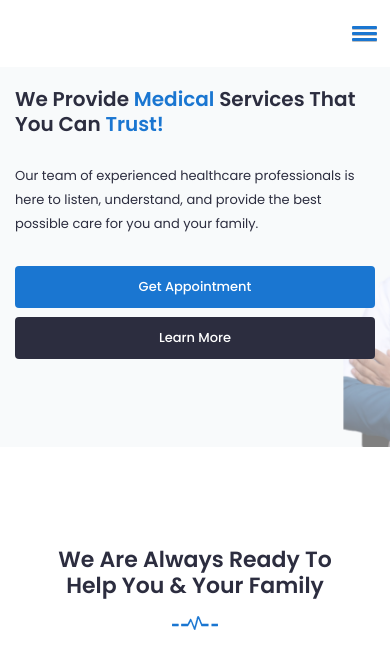
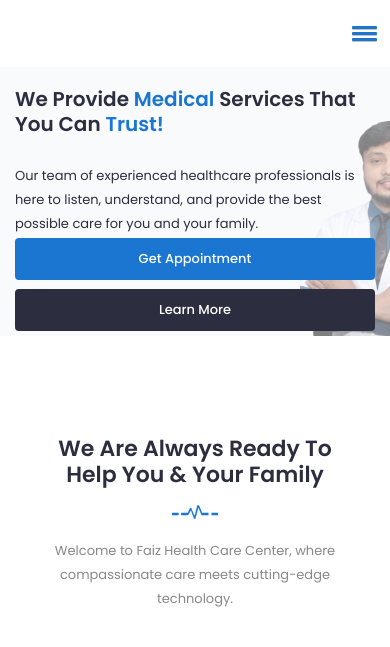
Before and after one commit to FaizAgha1234/Faiz_Health_Care, a plain HTML site: page index.html in a window 390 px wide. Shown: the part 169-816 px from the top of the page. Drawn offline with Linux system fonts and the light colour scheme; a script that the page names is missing.

Commit message:
second commit

```diff
--- a/css/responsive.css
+++ b/css/responsive.css
@@ -1060,7 +1060,7 @@ Version:	1.1
 	text-align: center;
 }
 .slider .single-slider {
-	height: 380px;
+	height: 269px;
 }
 .schedule {
 	background: #fff;
--- a/style.css
+++ b/style.css
@@ -1,53 +1,4 @@
-/* =====================================
-Template Name: 	Mediplus.
-Author Name: Naimur Rahman
-Website: http://wpthemesgrid.com/
-Description: Mediplus - Doctor HTML Template.
-Version:	1.1
-========================================*/
-/*======================================
-[ CSS Table of contents ]
-* Global CSS
-* Header CSS
-	+ Topbar
-	+ Logo
-	+ Widget
-	+ Main Menu
-	+ Search
-* Hero Slider CSS
-* Schedule CSS
-* Feautes CSS
-* Fun Facts CSS
-* Why Choose CSS
-* Call to Action CSS
-* Portfolio CSS
-	+ Portfolio Single CSS
-* Services CSS
-* Testimonials CSS
-* Departments CSS
-* Pricing Table CSS
-* Clients CSS
-* Team CSS
-	+ Single Team
-* Blog CSS
-	+ Latest Blog CSS
-	+ Blog Single CSS
-	+ Blog Sidebar CSS
-* Appointment CSS
-* Login CSS
-* Register CSS
-* Faq CSS
-* Contact Us CSS
-* Error 404 CSS
-* Mail Success CSS
-* Newsletter CSS
-* Doctor Calendar CSS
-* About Us CSS
-* Footer CSS
-========================================*/
-/*=============================
-	Global CSS
-===============================*/
+
 body{
     font-family: 'Poppins', sans-serif;
 	font-weight: 400;
@@ -618,7 +569,7 @@ body{
 	font-weight: 400;
 }
 .slider .single-slider .button{
-	margin-top:30px;
+	margin-top:2px;
 }
 .slider .single-slider .btn{
 	color:#fff;
```
